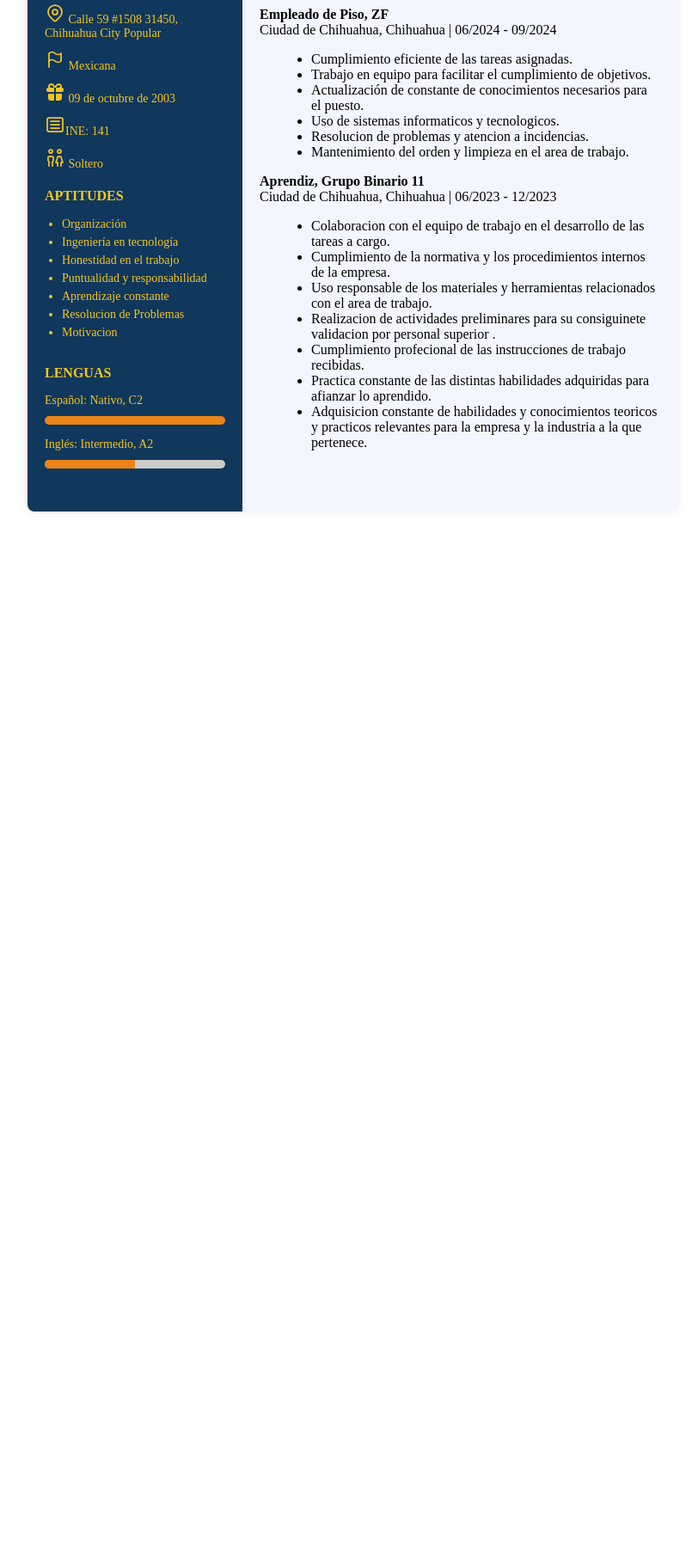
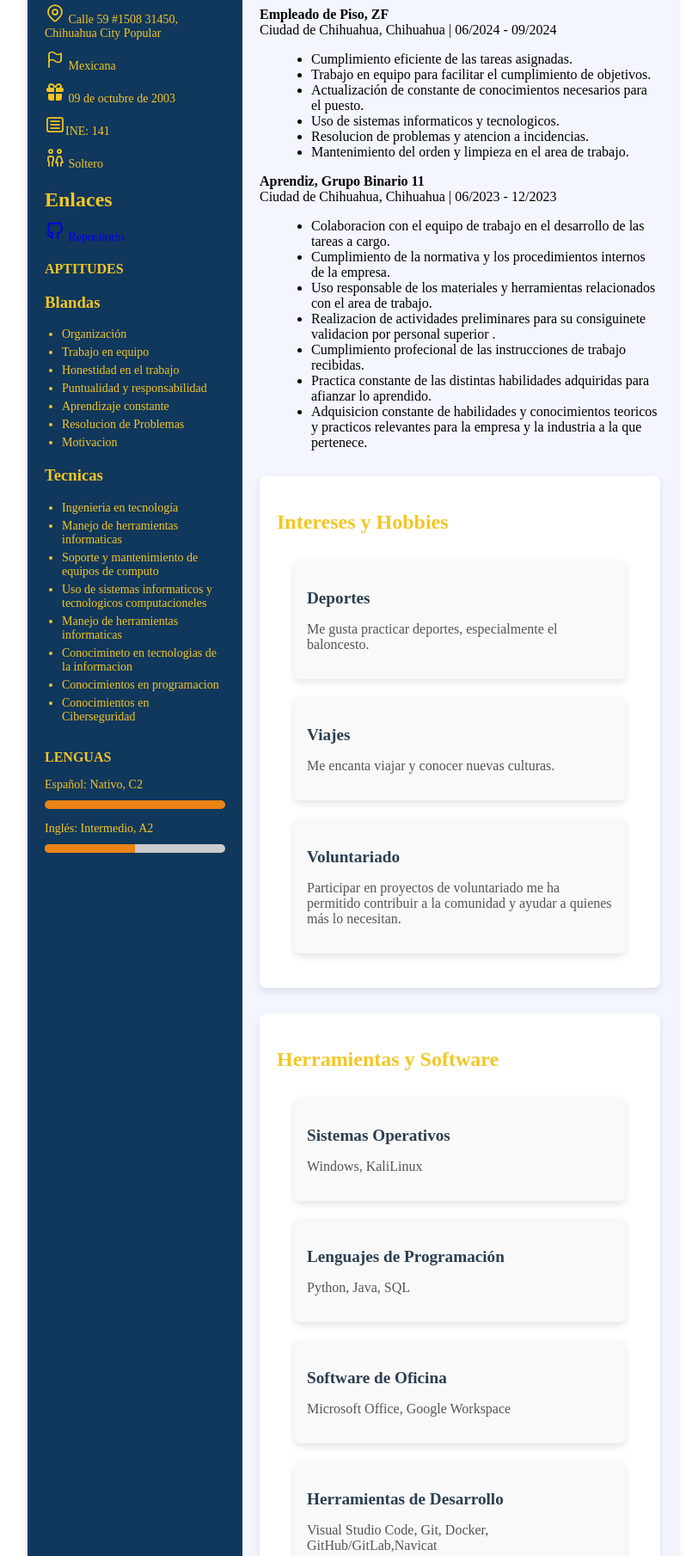
Before and after one commit to Trej085/CV_HTML_CSS, a plain HTML site: page index.html in a window 1280 px wide. Shown: the part 404-2214 px from the top of the page at 86% size, without its empty margins (230-1035 px from the left). Before the commit the page ends 1007 px from the top, so only its background shows below. Drawn offline with Linux system fonts and the light colour scheme.

Commit message:
Merges HTML

```diff
--- a/index.html
+++ b/index.html
@@ -44,17 +44,44 @@
                     <path d="M17 5m-2 0a2 2 0 1 0 4 0a2 2 0 1 0 -4 0"></path>
                     <path d="M15 22v-4h-2l2 -6a1 1 0 0 1 1 -1h2a1 1 0 0 1 1 1l2 6h-2v4"></path>
                   </svg> Soltero</p>
+
+            </div>
+            <div class="contact-info">
+                <h2>Enlaces</h2>
+                <a href="https://github.com/Trej085/CV_HTML_CSS" target="_blank">
+                    <p>
+                        <svg xmlns="http://www.w3.org/2000/svg" x-bind:width="size" x-bind:height="size" viewBox="0 0 24 24" fill="none" stroke="currentColor" x-bind:stroke-width="stroke" stroke-linecap="round" stroke-linejoin="round" width="24" height="24" stroke-width="1.75">
+                            <path d="M9 19c-4.3 1.4 -4.3 -2.5 -6 -3m12 5v-3.5c0 -1 .1 -1.4 -.5 -2c2.8 -.3 5.5 -1.4 5.5 -6a4.6 4.6 0 0 0 -1.3 -3.2a4.2 4.2 0 0 0 -.1 -3.2s-1.1 -.3 -3.5 1.3a12.3 12.3 0 0 0 -6.2 0c-2.4 -1.6 -3.5 -1.3 -3.5 -1.3a4.2 4.2 0 0 0 -.1 3.2a4.6 4.6 0 0 0 -1.3 3.2c0 4.6 2.7 5.7 5.5 6c-.6 .6 -.6 1.2 -.5 2v3.5"></path>
+                        </svg>
+                        Repositorio
+                    </p>
+                </a>
             </div>
             <section class="skills">
                 <h2>APTITUDES</h2>
+
+                <h3>Blandas</h3>
                 <ul>
                     <li>Organización</li>
-                    <li>Ingeniería en tecnología</li>
+                    <li>Trabajo en equipo</li>
                     <li>Honestidad en el trabajo</li>
                     <li>Puntualidad y responsabilidad</li>
                     <li>Aprendizaje constante</li>
                     <li>Resolucion de Problemas</li>
                     <li>Motivacion</li>
+                </ul>
+
+                <h3>Tecnicas</h3>
+                <ul>
+                    <li>Ingenieria en tecnología</li>
+                    <li>Manejo de herramientas informaticas</li>
+                    <li>Soporte y mantenimiento de equipos de computo</li>
+                    <li>Uso de sistemas informaticos y tecnologicos computacioneles</li>
+                    <li>Manejo de herramientas informaticas</li>
+                    <li>Conocimineto en tecnologias de la informacion</li>
+                    <li>Conocimientos en programacion</li>
+                    <li>Conocimientos en Ciberseguridad</li>
+
                 </ul>
             </section>
             <section class="languages">
@@ -115,6 +142,49 @@
                     </ul>
                 </div>
             </section>
+            <section class="interests">
+                <h2>Intereses y Hobbies</h2>
+                <div class="grid-container">
+                  <div class="grid-item">
+                    <h3>Deportes</h3>
+                    <p>Me gusta practicar deportes, especialmente  el baloncesto.</p>
+                  </div>
+                  <div class="grid-item">
+                    <h3>Viajes</h3>
+                    <p>Me encanta viajar y conocer nuevas culturas. </p>
+                  </div>
+                  <div class="grid-item">
+                    <h3>Voluntariado</h3>
+                    <p>Participar en proyectos de voluntariado me ha permitido contribuir a la comunidad y ayudar a quienes más lo necesitan. </p>
+                  </div>
+                </div>
+              </section>
+
+              <section class="tools">
+                <h2>Herramientas y Software</h2>
+                <div class="grid-container">
+                  <div class="grid-item">
+                    <h3>Sistemas Operativos</h3>
+                    <p>Windows, KaliLinux</p>
+                  </div>
+                  <div class="grid-item">
+                    <h3>Lenguajes de Programación</h3>
+                    <p>Python, Java, SQL</p>
+                  </div>
+                  <div class="grid-item">
+                    <h3>Software de Oficina</h3>
+                    <p>Microsoft Office, Google Workspace</p>
+                  </div>
+                  <div class="grid-item">
+                    <h3>Herramientas de Desarrollo</h3>
+                    <p>Visual Studio Code, Git, Docker, GitHub/GitLab,Navicat</p>
+                  </div>
+                  <div class="grid-item">
+                    <h3>Bases de Datos</h3>
+                    <p>MySQL</p>
+                  </div>
+                </div>
+              </section>
         </main>
     </div>
 </body>
```
